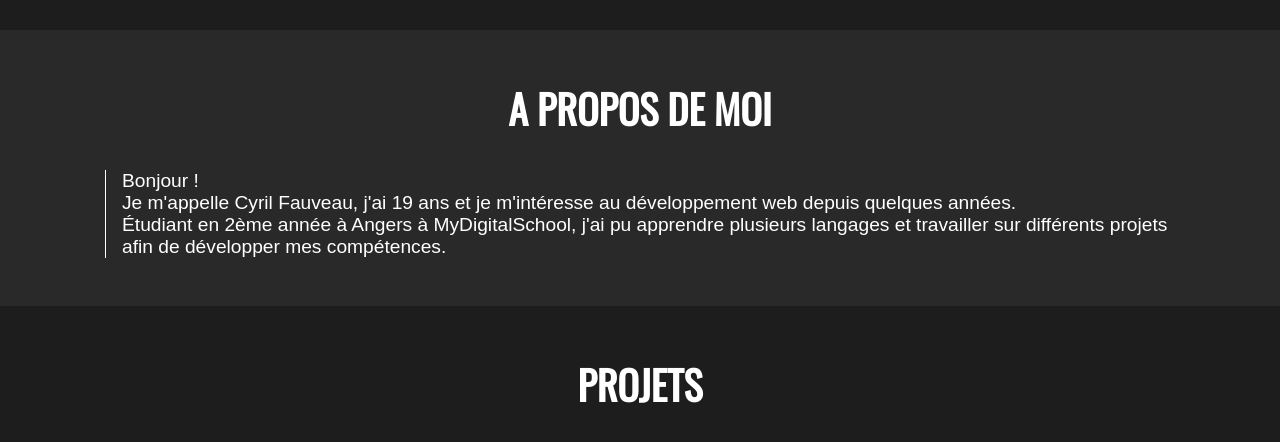
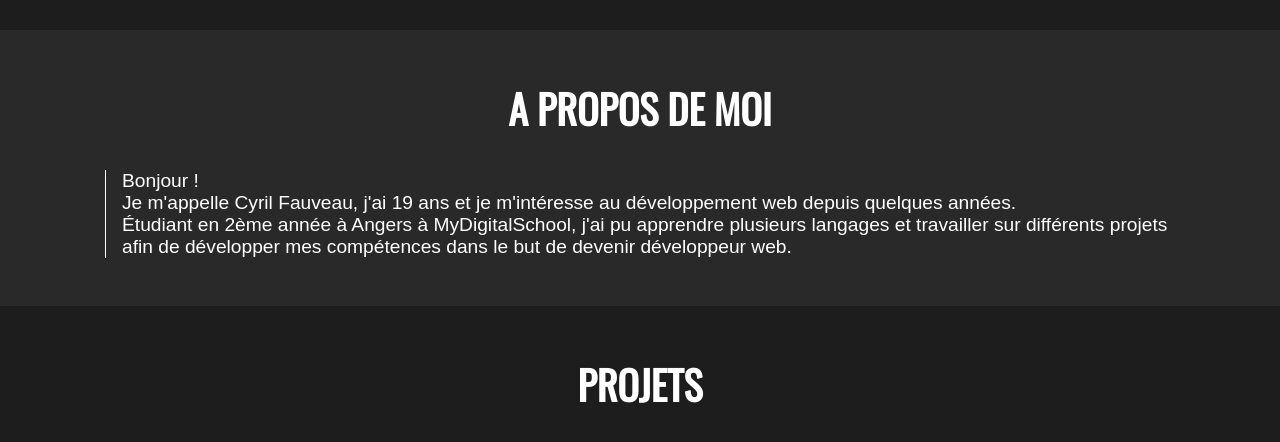
Before and after one commit to CyrilFauveau/CyrilFauveau.github.io, a PHP site: page / in a window 1280 px wide. Shown: the part 770-1212 px from the top of the page. Run offline with PHP 8.4, Linux system fonts and the light colour scheme; some libraries are stand-ins or nearby versions.

Commit message:
updating presentation

```diff
--- a/css/master.css
+++ b/css/master.css
@@ -34,6 +34,9 @@ a {
 
 strong {
     font-weight: normal;
+}
+em {
+    font-style: normal;
 }
 
 /* -------------------- COMMONS -------------------- */
--- a/index.html
+++ b/index.html
@@ -59,7 +59,7 @@
                     depuis quelques années.<br>
                     Étudiant en 2ème année à Angers à MyDigitalSchool,
                     j'ai pu apprendre plusieurs langages et travailler
-                    sur différents projets afin de développer mes compétences.
+                    sur différents projets afin de développer mes compétences dans le but de devenir <em>développeur web</em>.
                 </p>
             </div>
         </section>
```
